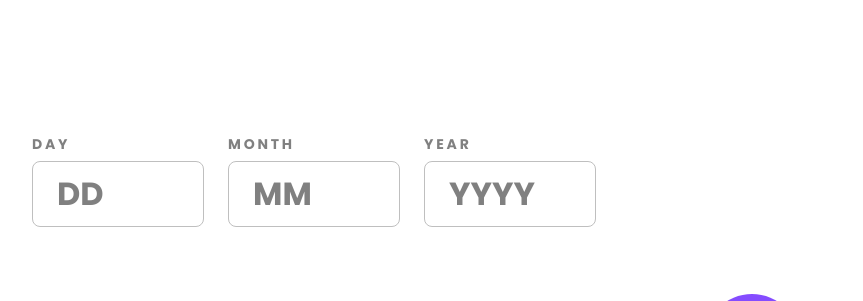
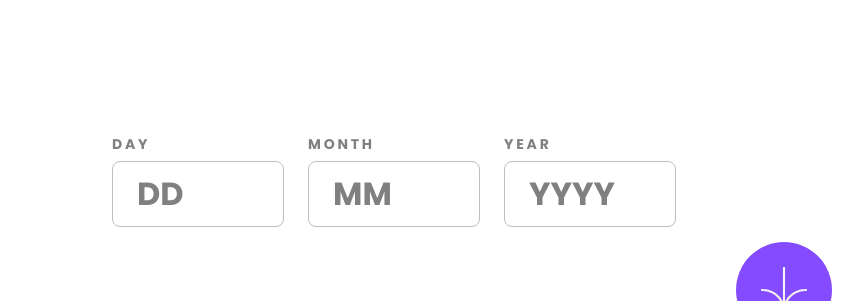
Before and after one commit to skorpioo/age-calculator, a plain HTML site: page index.html in a window 1280 px wide. Shown: the top 301 px of the page, without its empty margins (128-991 px from the left). Drawn offline with Linux system fonts and the light colour scheme.

Commit message:
Add files via upload

```diff
--- a/style.css
+++ b/style.css
@@ -103,6 +103,7 @@ main {
 
 .box {
 	width: 100%;
+	padding: 3.25rem 5rem;
 	position: relative;
 }
 
@@ -174,7 +175,7 @@ main {
 	display: grid;
 	place-content: center;
 	position: absolute;
-	right: 12rem;
+	right: 10rem;
 	top: 10rem;
 	cursor: pointer;
 	transition: background-color 300ms;
```
